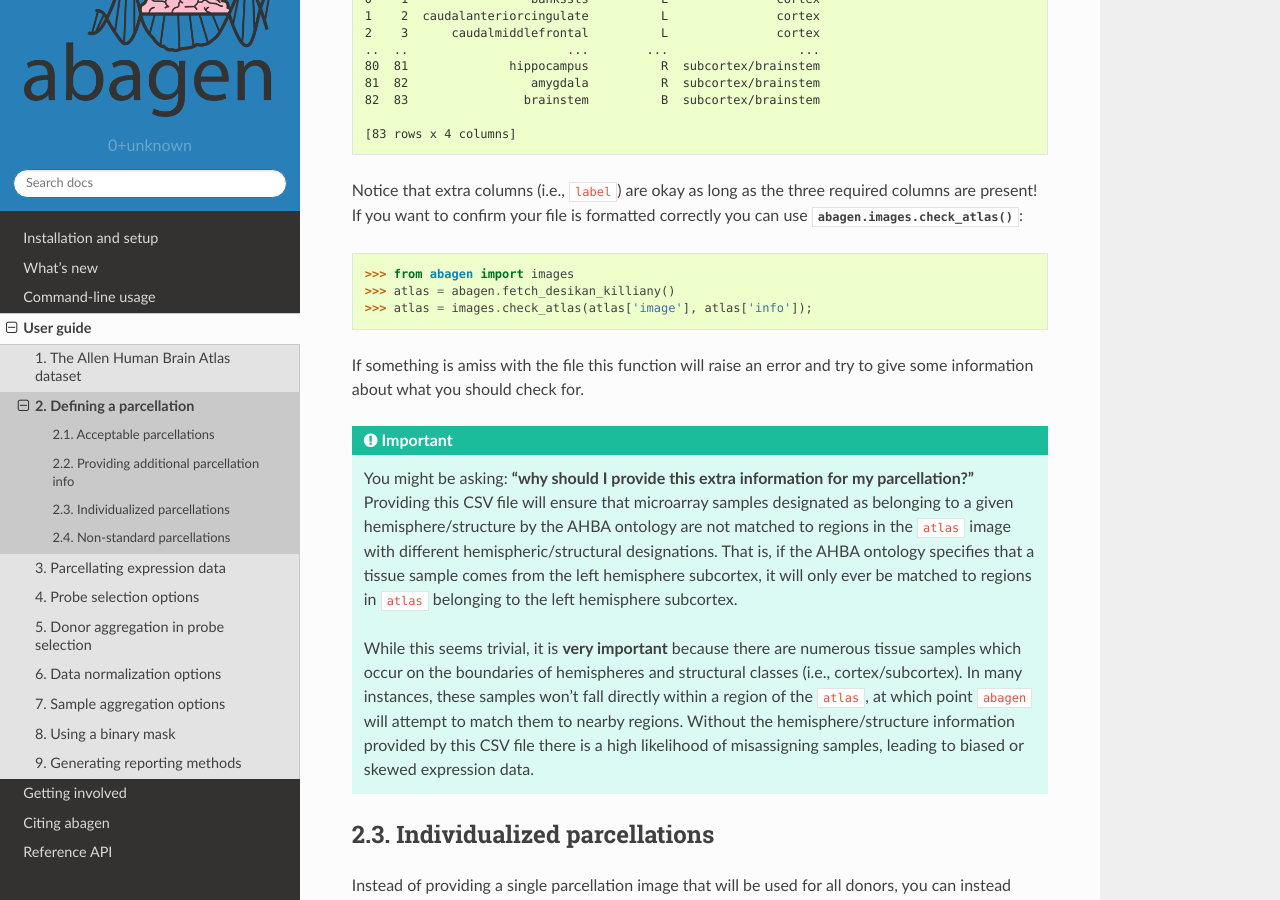
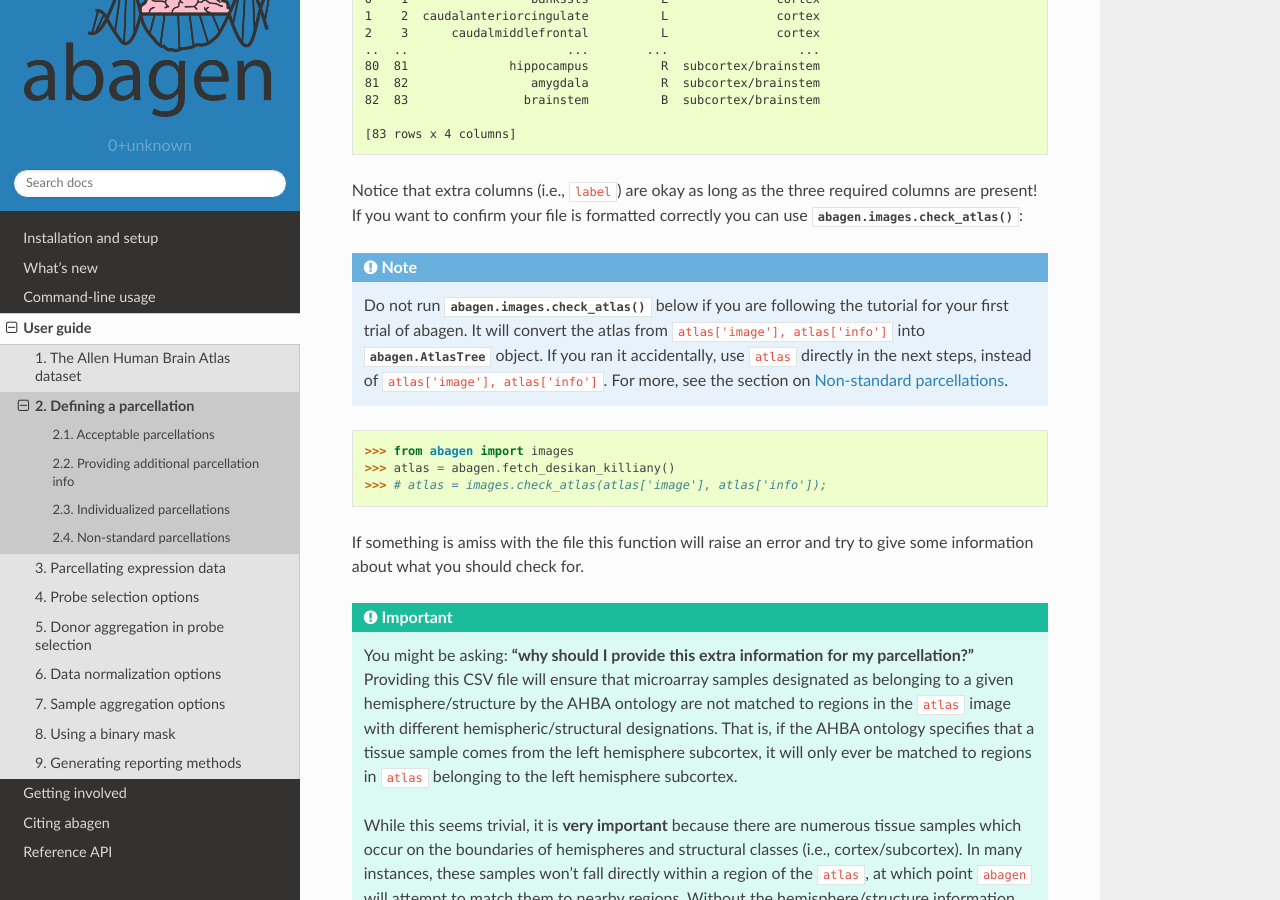
Before and after one commit to rmarkello/abagen, a Sphinx documentation site: the page built from docs/user_guide/parcellations.rst, in a window 1280 px wide and 900 px high, scrolled down 1589 px. Built offline with Sphinx 7.4.7 and the Read the Docs theme 2.0.0, drawn with Linux system fonts in a browser that asks for light colours.

Commit message:
[DOC] Update docs

```diff
--- a/docs/user_guide/parcellations.rst
+++ b/docs/user_guide/parcellations.rst
@@ -109,11 +109,20 @@ Notice that extra columns (i.e., ``label``) are okay as long as the three
 required columns are present! If you want to confirm your file is formatted
 correctly you can use :func:`abagen.images.check_atlas`:
 
+.. note::
+
+    Do not run :func:`abagen.images.check_atlas` below if you are following
+    the tutorial for your first trial of abagen. It will convert the atlas
+    from ``atlas['image'], atlas['info']`` into :obj:`abagen.AtlasTree` object.
+    If you ran it accidentally, use ``atlas`` directly in the next steps,
+    instead of ``atlas['image'], atlas['info']``. For more, see the section
+    on :ref:`usage_parcellations_special`.
+
 .. doctest::
 
     >>> from abagen import images
     >>> atlas = abagen.fetch_desikan_killiany()
-    >>> atlas = images.check_atlas(atlas['image'], atlas['info']);
+    >>> # atlas = images.check_atlas(atlas['image'], atlas['info']);
 
 If something is amiss with the file this function will raise an error and try
 to give some information about what you should check for.
```
Also changed, not shown: docs/user_guide/download.rst (+8 -0 lines).
